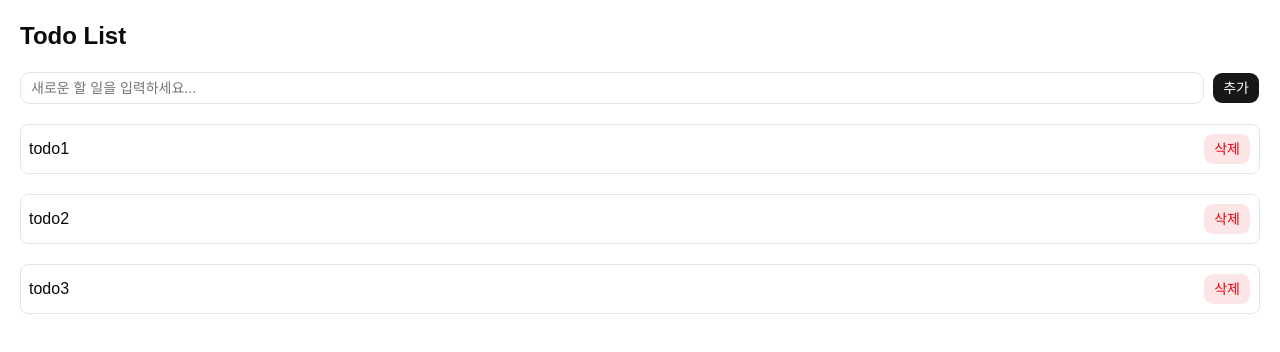
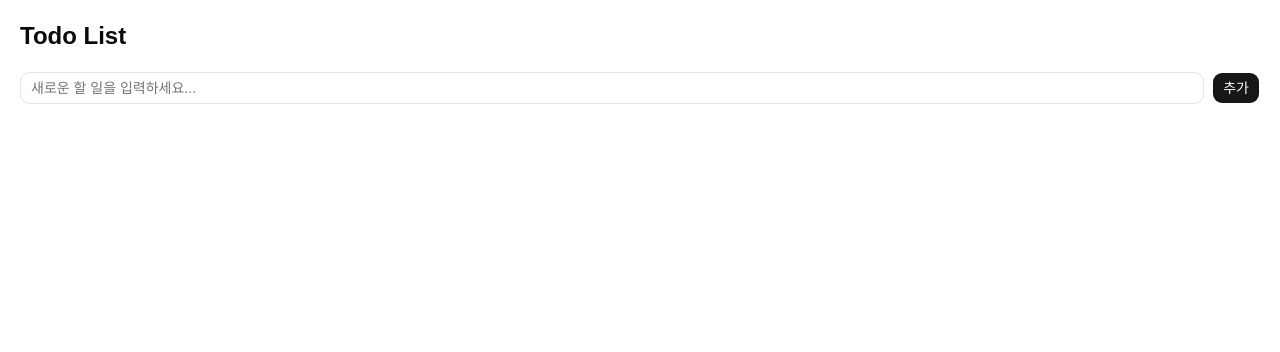
Before and after one commit to chaeyn/onebite-library, a React (Vite) app: page /todolist in a window 1280 px wide. Shown: the top 352 px of the page. Built offline with nearby package versions, Linux system fonts and the light colour scheme.

Commit message:
todolist with zustand

```diff
--- a/src/components/todo-list/todo-editor.tsx
+++ b/src/components/todo-list/todo-editor.tsx
@@ -1,11 +1,26 @@
 import { Input } from "@/components/ui/input.tsx";
 import { Button } from "@/components/ui/button.tsx";
+import { useCreateTodo } from "@/store/todos.ts";
+import { useState } from "react";
 
 export default function TodoEditor() {
+  const [content, setContent] = useState("");
+  const createTodo = useCreateTodo();
+
+  const handleAddClick = () => {
+    if (content.trim() === "") return;
+    createTodo(content);
+    setContent("");
+  };
+
   return (
     <div className="flex gap-2">
-      <Input placeholder="새로운 할 일을 입력하세요..." />
-      <Button>추가</Button>
+      <Input
+        value={content}
+        onChange={e => setContent(e.target.value)}
+        placeholder="새로운 할 일을 입력하세요..."
+      />
+      <Button onClick={handleAddClick}>추가</Button>
     </div>
   );
 }
--- a/src/components/todo-list/todo-item.tsx
+++ b/src/components/todo-list/todo-item.tsx
@@ -1,4 +1,5 @@
 import { Button } from "@/components/ui/button.tsx";
+import { useDeleteTodo } from "@/store/todos.ts";
 
 interface TodoItemProps {
   id: number;
@@ -6,10 +7,18 @@
 }
 
 export default function TodoItem({ id, content }: TodoItemProps) {
+  const deleteTodo = useDeleteTodo();
+
+  const handleDeleteClick = () => {
+    deleteTodo(id);
+  };
+
   return (
     <div className="flex items-center justify-between rounded-md border p-2">
       {content}
-      <Button variant="destructive">삭제</Button>
+      <Button onClick={handleDeleteClick} variant="destructive">
+        삭제
+      </Button>
     </div>
   );
 }
--- a/src/pages/todo-list-page.tsx
+++ b/src/pages/todo-list-page.tsx
@@ -1,18 +1,15 @@
 import TodoEditor from "@/components/todo-list/todo-editor.tsx";
 import TodoItem from "@/components/todo-list/todo-item.tsx";
-
-const dummyTodos = [
-  { id: 1, content: "todo1" },
-  { id: 2, content: "todo2" },
-  { id: 3, content: "todo3" },
-];
+import { useTodos } from "@/store/todos.ts";
 
 export default function TodoListPage() {
+  const todos = useTodos();
+
   return (
     <div className="flex flex-col gap-5 p-5">
       <h1 className="text-2xl font-bold">Todo List</h1>
       <TodoEditor />
-      {dummyTodos.map(todo => (
+      {todos.map(todo => (
         <TodoItem key={todo.id} {...todo} />
       ))}
     </div>
--- /dev/null
+++ b/src/store/todos.ts
@@ -0,0 +1,44 @@
+import { create } from "zustand";
+import { combine } from "zustand/middleware";
+import { immer } from "zustand/middleware/immer";
+import type { Todo } from "@/types.ts";
+
+const initialState: {
+  todos: Todo[];
+} = {
+  todos: [],
+};
+
+const useTodosStore = create(
+  immer(
+    combine(initialState, set => ({
+      actions: {
+        createTodo: (content: string) => {
+          set(state => {
+            state.todos.push({
+              id: new Date().getTime(),
+              content: content,
+            });
+          });
+        },
+        deleteTodo: (targetId: number) => {
+          set(state => {
+            state.todos = state.todos.filter(todo => todo.id !== targetId);
+          });
+        },
+      },
+    }))
+  )
+);
+
+export const useTodos = () => {
+  return useTodosStore(store => store.todos);
+};
+
+export const useCreateTodo = () => {
+  return useTodosStore(store => store.actions.createTodo);
+};
+
+export const useDeleteTodo = () => {
+  return useTodosStore(store => store.actions.deleteTodo);
+};
--- /dev/null
+++ b/src/types.ts
@@ -0,0 +1,4 @@
+export interface Todo {
+  id: number;
+  content: string;
+}
```
